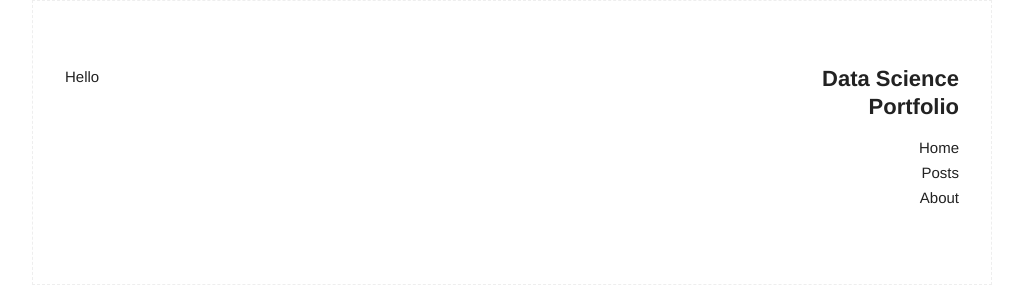
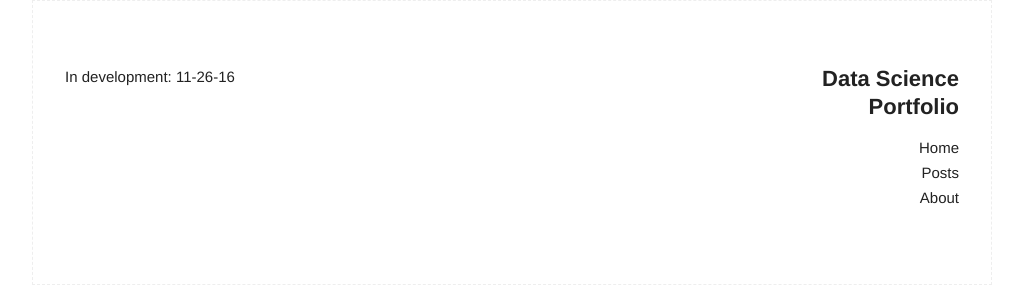
Before and after one commit to tomjeon/tomjeon.github.io, a Jekyll site: the page built from index.html, in a window 1280 px wide. Shown: the top 287 px of the page, without its empty margins (128-1151 px from the left). Built offline with Jekyll 4.4.1, drawn with Linux system fonts in a browser that asks for light colours.

Commit message:
Edit homepage

```diff
--- a/index.html
+++ b/index.html
@@ -3,4 +3,4 @@ layout: default
 title: Home
 ---
 
-<div> Hello </div>
+<div> In development: 11-26-16 </div>
```
